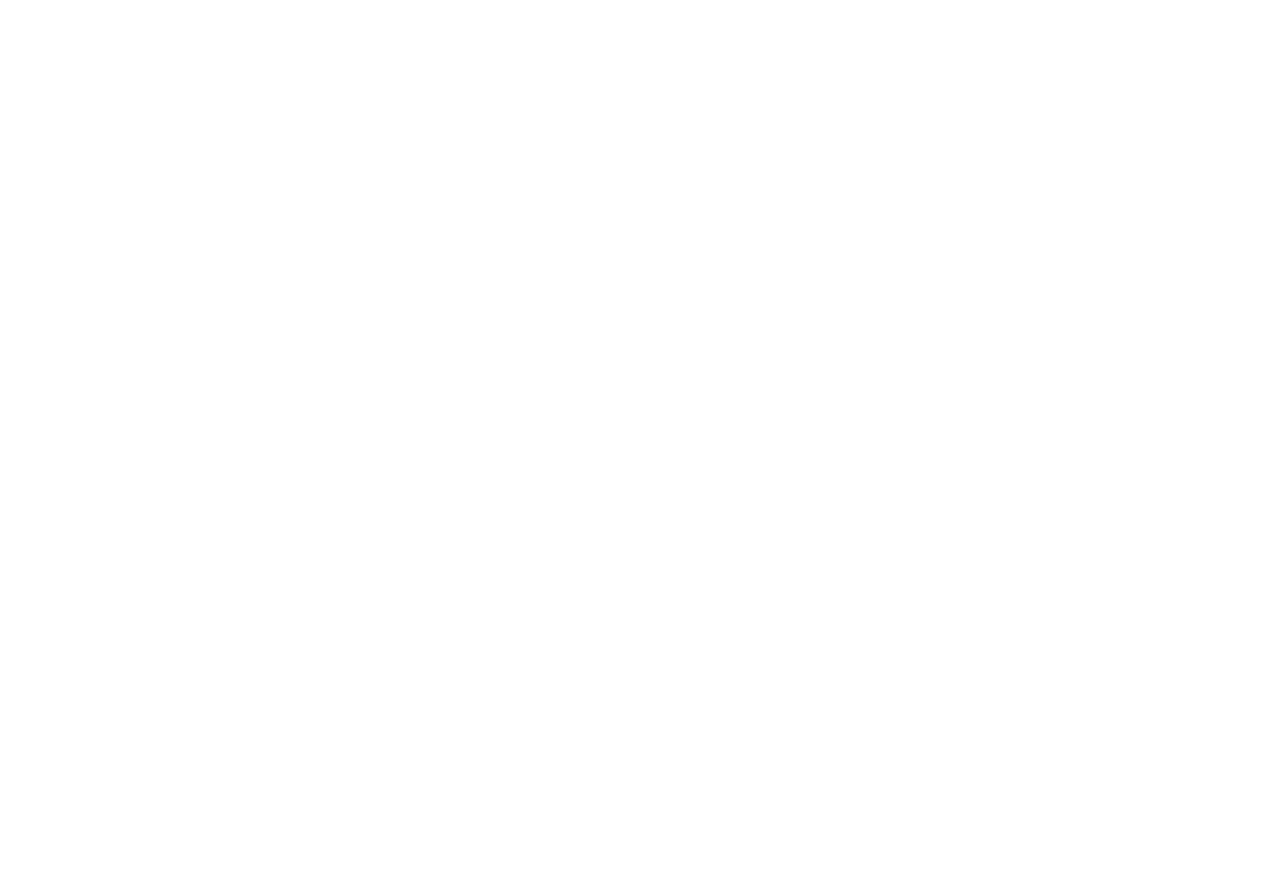
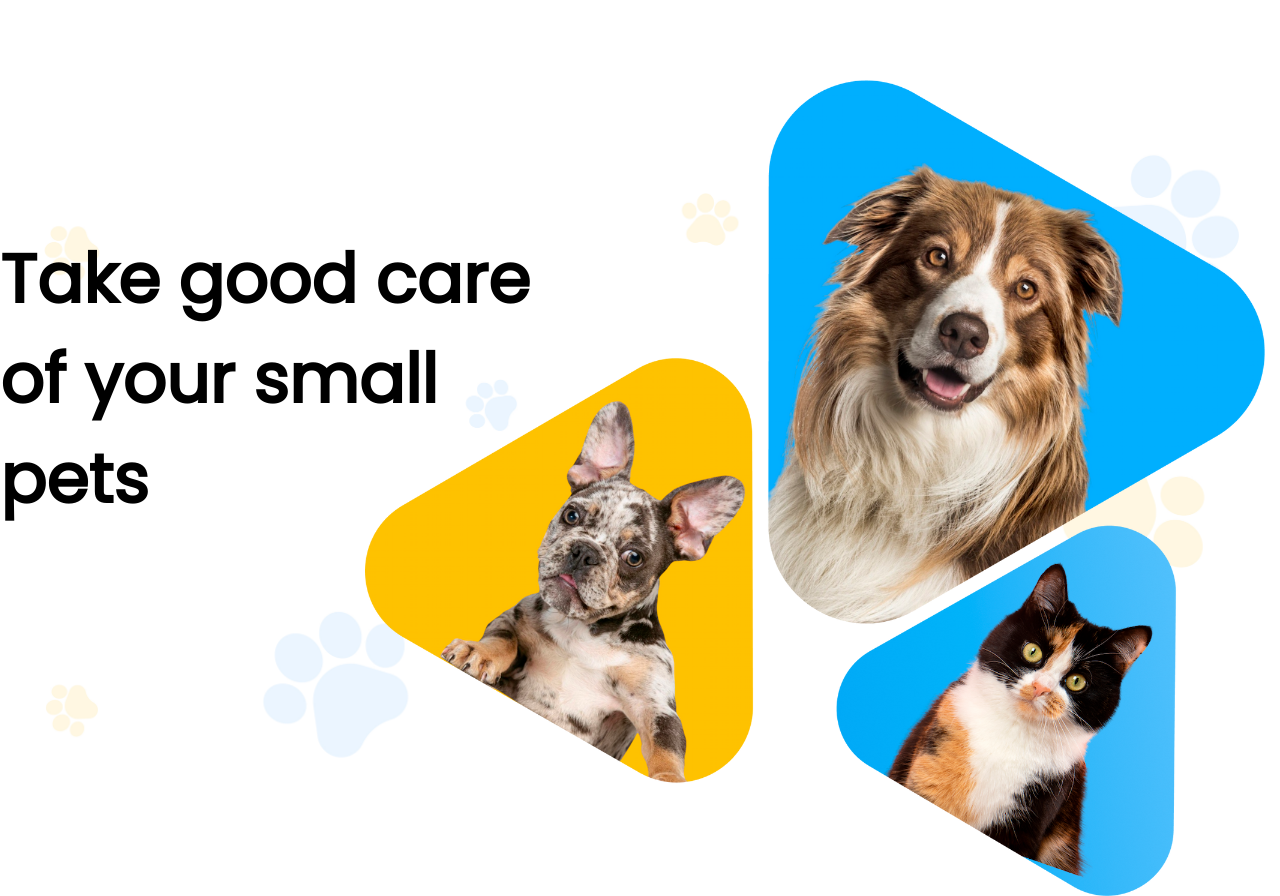
Before and after one commit to cod3provider/petly_frontend, a React (Vite) app: page / in a window 1280 px wide. Before the commit the page ends 800 px from the top, so only its background shows below. Built offline with nearby package versions, Linux system fonts and the light colour scheme.

Commit message:
add yarn.lock to gitignore

```diff
--- a/src/App.jsx
+++ b/src/App.jsx
@@ -15,9 +15,9 @@ import { Routes, Route } from 'react-router-dom';
 import { ROUTES } from './utils/keys.js';
 
 // Удалять по мере подключения компонентов
-const SharedLayout = () => {
-  return <></>;
-};
+// const SharedLayout = () => {
+//   return <></>;
+// };
 
 const Spinner = () => {
   return <></>;
@@ -50,7 +50,7 @@ function App() {
   return (
     <Suspense fallback={<Spinner />}>
       <Routes>
-        <Route path="/" element={<SharedLayout />}>
+        {/*<Route path="/" element={<SharedLayout />}>*/}
           <Route index element={<HomePage />} />
           <Route path={ROUTES.REGISTER} element={<RegisterPage />} />
           <Route path={ROUTES.LOGIN} element={<LoginPage />} />
@@ -60,7 +60,7 @@ function App() {
           <Route path={ROUTES.USER} element={<UserPage />} />
           {/*<Route path={ROUTES.ADDPET} element={<AddPet />} />*/}
           <Route path="*" element={<NotFoundPage />} />
-        </Route>
+        {/*</Route>*/}
       </Routes>
     </Suspense>
   );
--- a/src/pages/HomePage/HomePage.jsx
+++ b/src/pages/HomePage/HomePage.jsx
@@ -1,6 +1,6 @@
 import {
-  BackgroundImage,
-  MainTitle, MobileHero, Wrap,
+  BackgroundImage, HeroImage,
+  MainTitle, Wrap,
 } from './HomePage.styled.js';
 import { useMedia } from 'react-use';
 import { theme } from '../../utils/theme.jsx';
@@ -9,9 +9,8 @@ import HeroMobileImage from './img/hero/hero-mobile.png';
 import HeroTabletAndDeskImage from './img/hero/hero-tablet-desk.png';
 
 import bgImageMobile from './img/background/bg_mobile.jpg';
-// import bgImageTablet from './img/background/bg_tablet.jpg';
-// import bgImageDesktop from './img/background/bg_desktop.jpg';
-
+import bgImageTablet from './img/background/bg_tablet.jpg';
+import bgImageDesktop from './img/background/bg_desktop.jpg';
 
 const HomePage = () => {
   const isMobile = useMedia(theme.breakpoints.mobile.media);
@@ -20,56 +19,40 @@ const HomePage = () => {
 
   return (
     <>
-      {/*{isMobile && (*/}
-      {/*  <BackgroundImage src={bgImageMobile} />*/}
-      {/*)}*/}
+      {isMobile && (
+        <BackgroundImage
+          src={bgImageMobile}
+          alt="image hero: two dogs and one cat"
+          loading="lazy"
+        />
+      )}
 
-      {/*{isTablet && (*/}
-      {/*	<BackgroundImage src={bgImageTablet} />*/}
-      {/*)}*/}
+      {isTablet && (
+        <BackgroundImage
+          src={bgImageTablet}
+          alt="image hero: two dogs and one cat"
+          loading="lazy"
+        />
+      )}
 
-      {/*{isDesktop && (*/}
-      {/*	<BackgroundImage src={bgImageDesktop} />*/}
-      {/*)}*/}
+      {isDesktop && (
+        <BackgroundImage
+          src={bgImageDesktop}
+          alt="image hero: two dogs and one cat"
+          loading="lazy"
+        />
+      )}
 
-      {/*{isMobile && (*/}
-      {/*  <>*/}
-
-      {/*    <MobileHero src={HeroMobileImage} />*/}
-      {/*    <ImagesWrap />*/}
-      {/*  </>*/}
-      {/*)}*/}
-
-      {/*{isTablet && (*/}
-      {/*  <>*/}
-      {/*    <BackgroundImage src={bgImageTablet} />*/}
-      {/*    <MobileHero src={HeroMobileImage} />*/}
-      {/*  </>*/}
-      {/*)}*/}
-
-      {/*{isDesktop && (*/}
-      {/*  <>*/}
-      {/*    <BackgroundImage src={bgImageDesktop} />*/}
-      {/*    <MobileHero src={HeroMobileImage} />*/}
-      {/*  </>*/}
-      {/*)}*/}
-      {/*</ImagesWrap>*/}
-
-      <BackgroundImage
-        src={bgImageMobile}
-        alt="image hero: two dogs and one cat"
-        loading="lazy"
-      />
       <Wrap>
         <MainTitle>Take good care of your small pets</MainTitle>
         {isMobile && (
-          <MobileHero src={HeroMobileImage} alt="pets" loading="lazy" />
+          <HeroImage src={HeroMobileImage} alt="pets" loading="lazy" />
         )}
         {isTablet && (
-          <MobileHero src={HeroTabletAndDeskImage} alt="pets" loading="lazy" />
+          <HeroImage src={HeroTabletAndDeskImage} alt="pets" loading="lazy" />
         )}
         {isDesktop && (
-          <MobileHero src={HeroTabletAndDeskImage} alt="pets" loading="lazy" />
+          <HeroImage src={HeroTabletAndDeskImage} alt="pets" loading="lazy" />
         )}
       </Wrap>
     </>
--- a/src/pages/HomePage/HomePage.styled.js
+++ b/src/pages/HomePage/HomePage.styled.js
@@ -5,11 +5,15 @@ import { theme } from "../../utils/theme.jsx";
 export const BackgroundImage = styled.img`
   position: absolute;
   top: 0;
-  left: 0;
+  right: 0;
   width: 100%;
+  height: 100vh;
+  object-fit: contain;
 `;
 
 export const MainTitle = styled.h1`
+  position: absolute;
+  top: -100px;
   margin: 0 auto;
   padding-top: 60px;
   width: 280px;
@@ -28,8 +32,11 @@ export const MainTitle = styled.h1`
   }
 
   @media ${theme.breakpoints.desktop.media} {
-    padding-top: 190px;
-    width: 500px;
+    //padding-top: 190px;
+    top: 100px;
+    width: 550px;
+    text-align: start;
+    font-weight: 800;
   }
 `;
 
@@ -50,31 +57,21 @@ export const Wrap = styled.div`
   }
 `;
 
-export const MobileHero = styled.img`
+export const HeroImage = styled.img`
   position: absolute;
   width: 550px;
   top: 168px;
   left: -95px;
 
-  // @media (${theme.breakpoints.tablet.media}) {
-  //   width: 900px;
-  //   top: 305px;
-  // }
-  //
-  // @media (${theme.breakpoints.desktop.media}) {
-  //   top: 30px;
-  //   left: 365px;
-  // }
-`;
-
-export const TabletHero = styled.img`
   @media (${theme.breakpoints.tablet.media}) {
     width: 900px;
     top: 305px;
   }
 
   @media (${theme.breakpoints.desktop.media}) {
+    width: 900px;
+    top: 305px;
     top: 30px;
     left: 365px;
   }
-`
+`;
--- a/src/utils/theme.jsx
+++ b/src/utils/theme.jsx
@@ -34,7 +34,7 @@ export const theme = {
 			width: '320px',
 		},
 		tablet: {
-			media: '(min-width: 768px)',
+			media: '(min-width: 768px) and (max-width: 1279px)',
 			width: '768px',
 		},
 		desktop: {
```
Also changed, not shown: src/pages/HomePage/img/hero/hero-tablet-desk.png.
